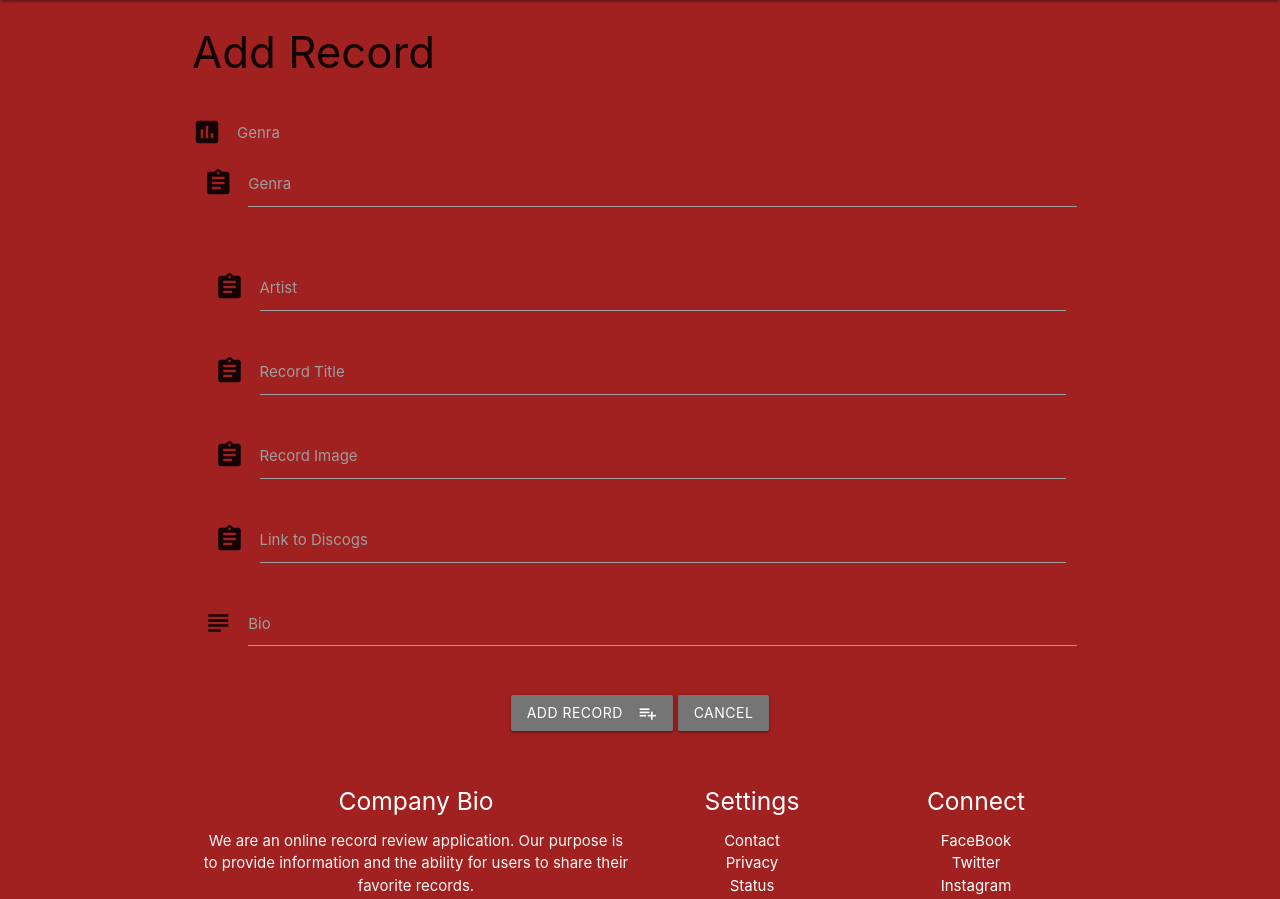
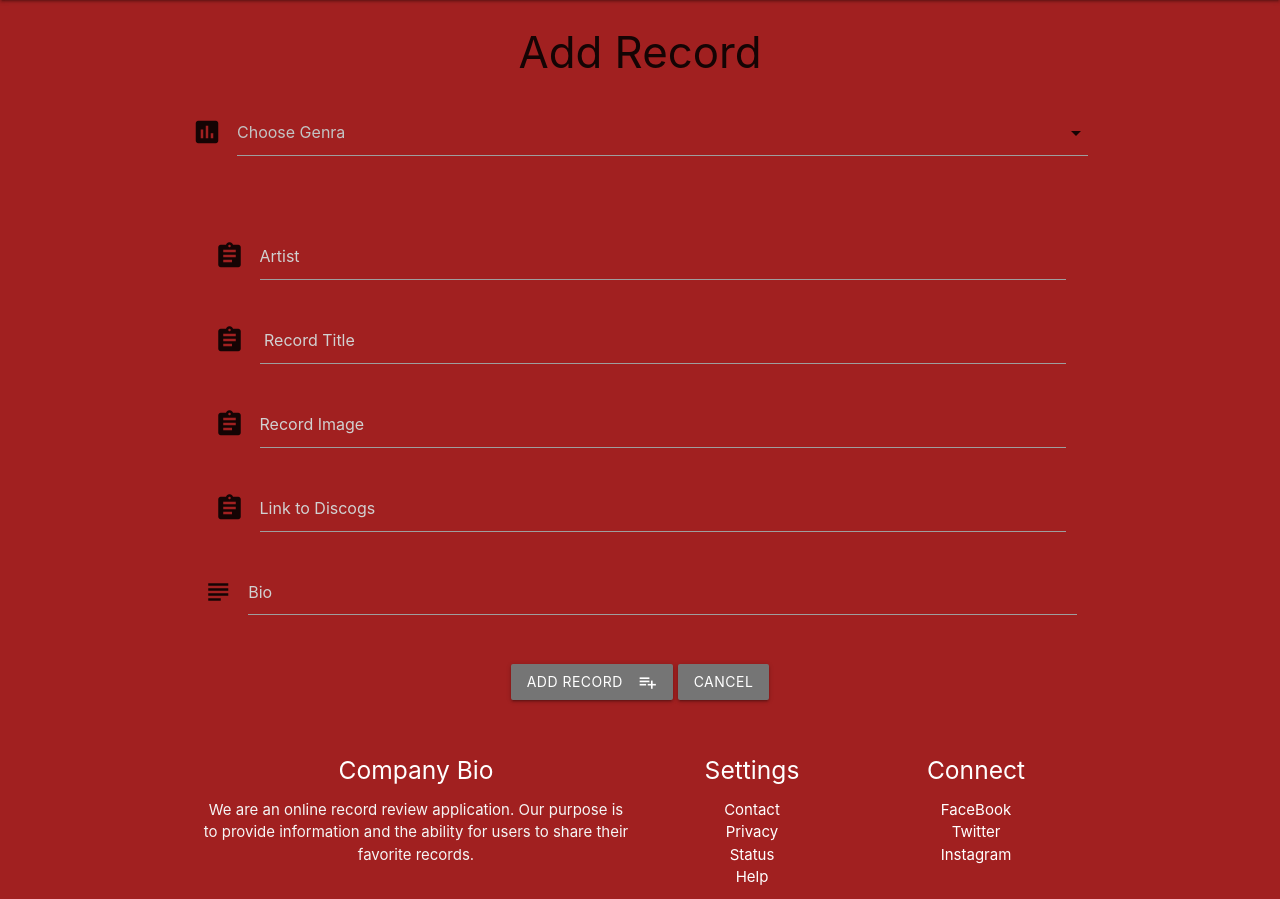
Before and after one commit to Timmy-Bergkvist/pulp-records, a Flask app: page /add_records in a window 1280 px wide. Shown: the part 64-963 px from the top of the page. Run offline with Flask 2, Linux system fonts and the light colour scheme; data that the repository does not hold is empty; some libraries are stand-ins or nearby versions.

Commit message:
Conceded my app.py to database. Added styling to css. Rearange addreords.html input

```diff
--- a/app.py
+++ b/app.py
@@ -21,14 +21,30 @@ mongo = PyMongo(app)
 def index():
     return render_template("index.html")
 
-@app.route('/records')
-def records():
-    return render_template("records.html")
+
+@app.route('/get_genra')
+def get_genra():
+    return render_template('records.html',
+                           reviews=mongo.db.reviews.find())
 
 
 @app.route('/add_records')
 def add_records():
-    return render_template("addrecords.html")
+    return render_template('addrecords.html',
+                           genra=mongo.db.genra.find())
+
+
+@app.route('/insert_reviews', methods=['POST'])
+def insert_reviews():
+    reviews =  mongo.db.reviews
+    reviews.insert_one(request.form.to_dict())
+    return redirect(url_for('get_genra'))
+
+
+
+@app.route('/records')
+def records():
+    return render_template("records.html")
 
 
 @app.route('/profile')
@@ -42,19 +58,6 @@ def log_out():
 
 
 
-@app.route('/get_reviews')
-def get_reviews():
-    return render_template('records.html',
-                           reviews=mongo.db.reviews.find())
-
-
-
-@app.route('/insert_genra', methods=['POST'])
-def insert_genra():
-    tasks =  mongo.db.genra
-    tasks.insert_one(request.form.to_dict())
-    return redirect(url_for('get_reviews'))
-
 
 
 
--- a/static/css/style.css
+++ b/static/css/style.css
@@ -178,6 +178,13 @@ nav{
   text-align: center;
 }
 
+.select-wrapper input.select-dropdown {
+  color: rgb(195, 195, 195) !important;
+}
+.select-dropdown li.disabled, .select-dropdown li.disabled>span, .select-dropdown li.optgroup {
+  color: gray !important;
+}
+
 
 /*---------------------------<-Footer->-------------------------------*/
 footer.page-footer {
--- a/static/js/init.js
+++ /dev/null
@@ -1,8 +0,0 @@
-(function($){
-  $(function(){
-
-    $('.sidenav').sidenav();
-    $('.parallax').parallax();
-
-  }); // end of document ready
-})(jQuery); // end of jQuery name space
--- /dev/null
+++ b/static/js/script.js
@@ -0,0 +1,20 @@
+(function($){
+  $(function(){
+
+    $('.sidenav').sidenav();
+    $('.parallax').parallax();
+
+  }); // end of document ready
+})(jQuery); // end of jQuery name space
+
+
+$(document).ready(function() {
+  $('.collapsible').collapsible();
+  $('select').formSelect();
+  $('.tabs').tabs();
+})
+
+//Bug fix so that the task records can be displayed
+document.getElementById("recordfix").addEventListener("click", function(e) {
+  e.stopPropagation();
+});
--- a/templates/addrecords.html
+++ b/templates/addrecords.html
@@ -1,52 +1,41 @@
 {% extends 'base.html' %} {% block content %}
 <div class="container">
-    <h3>Add Record</h3>
+    <h3 class="center">Add Record</h3>
     <div class="row">
-        <form action="{{url_for('insert_genra')}}" method="POST" class="col s12">
+        <form action="{{url_for('insert_reviews')}}" method="POST" class="col s12">
             <div class="row">
                 <div id="recordfix" class="row">
                     <div class="input-field col s12">
                         <i class="material-icons prefix">poll</i>
-                        <select id="genra" name="genra_name">
+                        <select id="genra_name" name="genra_name">
                     <option value="" disabled selected>Choose Genra</option>
-                    {% for genra in genras %}
-                        <option value="{{genra.genra_name}}">{{genra.genra_name}}</option>
+                    {% for gen in genra %}
+                        <option value="{{gen.genra_name}}">{{gen.genra_name}}</option>
                     {% endfor %}
                     </select>
-                        <label>Genra</label>
                     </div>
-                </div>
-                <div class="input-field col s12">
-                    <i class="material-icons prefix">assignment</i>
-                    <input id="genra" name="genra" type="text">
-                    <label for="icon_prefix">Genra</label>
                 </div>
             </div>
             <div class="input-field col s12">
                 <i class="material-icons prefix">assignment</i>
-                <input id="artist_name" name="artist_name" type="text">
-                <label for="icon_prefix">Artist</label>
+                <input id="artist_name" name="artist_name" type="text" placeholder="Artist">
             </div>
             <div class="input-field col s12">
                 <i class="material-icons prefix">assignment</i>
-                <input id="record_title" name="record_title" type="text">
-                <label for="icon_prefix">Record Title</label>
+                <input id="record_title" name="record_title" type="text" placeholder=" Record Title">
             </div>
             <div class="input-field col s12">
                 <i class="material-icons prefix">assignment</i>
-                <input id="record_image" name="record_image" type="text">
-                <label for="icon_prefix">Record Image</label>
+                <input id="record_image" name="record_image" type="text" placeholder="Record Image">
             </div>
             <div class="input-field col s12">
                 <i class="material-icons prefix">assignment</i>
-                <input id="product_link" name="product_link" type="text">
-                <label for="icon_prefix">Link to Discogs</label>
+                <input id="product_link" name="product_link" type="text" placeholder="Link to Discogs">
             </div>
             <div class="row">
                 <div class="input-field col s12">
                     <i class="material-icons prefix">subject</i>
-                    <textarea name="record_description" id="record_description" class="materialize-textarea"></textarea>
-                    <label>Bio</label>
+                    <textarea name="record_description" id="record_description" class="materialize-textarea" placeholder="Bio"></textarea>
                 </div>
             </div>
             <div id="btn-box">
--- a/templates/base.html
+++ b/templates/base.html
@@ -168,20 +168,15 @@
 
   <!--  Scripts-->
   <body>
-    <script src="https://cdnjs.cloudflare.com/ajax/libs/materialize/1.0.0/js/materialize.min.js"></script>
+
   <script src="https://cdnjs.cloudflare.com/ajax/libs/jquery/3.2.1/jquery.min.js"></script>
-  <script src="https://cdnjs.cloudflare.com/ajax/libs/materialize/0.100.2/js/materialize.min.js"></script>
 
-  <script src="https://code.jquery.com/jquery-2.1.1.min.js"></script>
+  <script src="https://cdnjs.cloudflare.com/ajax/libs/materialize/1.0.0/js/materialize.min.js"></script>
+  <!--<script src="https://cdnjs.cloudflare.com/ajax/libs/materialize/0.100.2/js/materialize.min.js"></script>--->
+
+  <!---<script src="https://code.jquery.com/jquery-2.1.1.min.js"></script>-->
 
 
-  <script src="{{url_for('static', filename='js/init.js')}}"></script>
-
-  <script>
-  //Bug fix so that the task records can be displayed
-  document.getElementById("recordfix").addEventListener("click", function(e) {
-      e.stopPropagation();
-  });
-  </script>
+  <script src="{{url_for('static', filename='js/script.js')}}"></script>
   </body>
 </html>
```
Also changed, not shown: templates/addgenra.html (added).
